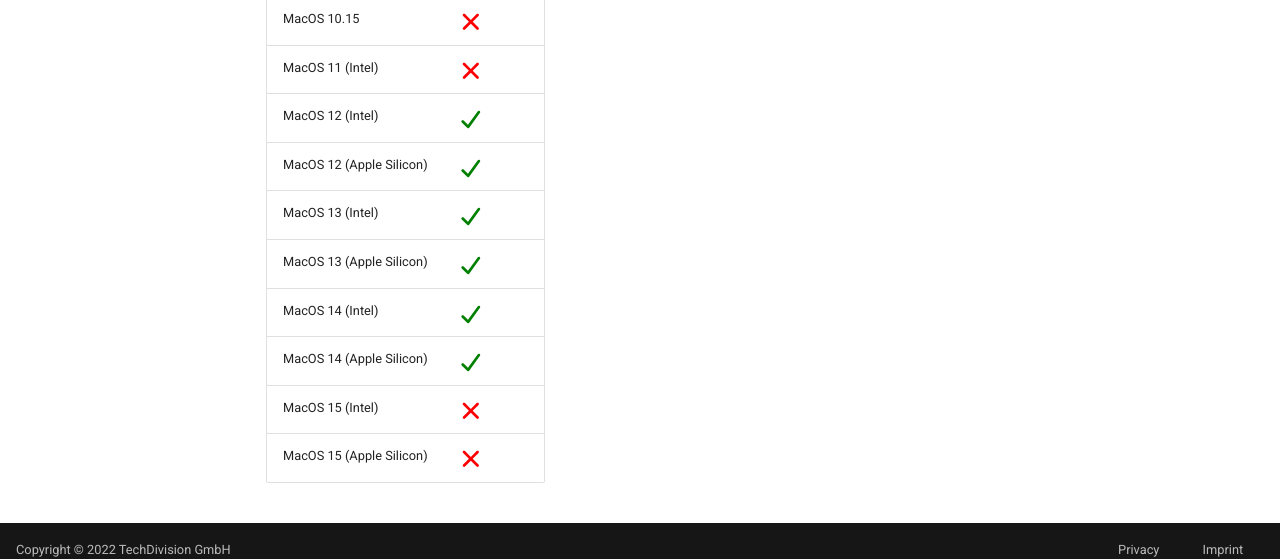
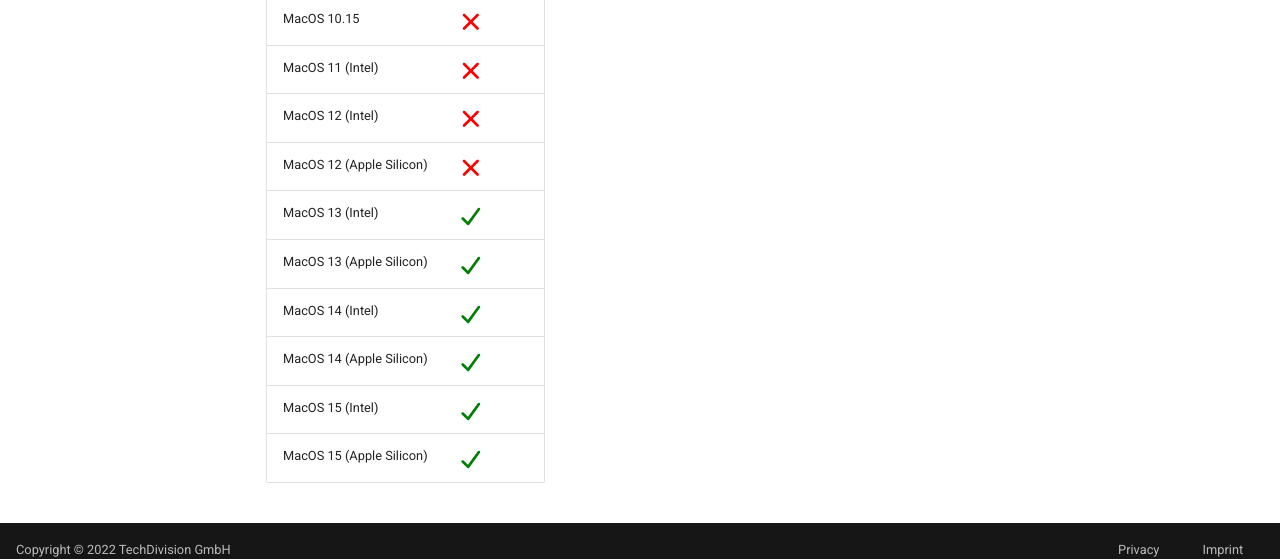
Before and after one commit to valet-sh/docs, an MkDocs documentation site: the page built from docs/getting-started/support-matrix.md, in a window 1280 px wide and 1042 px high. Shown: the part 465-1024 px from the top of the window. Built offline with MkDocs 1.6.1 and Material for MkDocs 9.7.7, drawn with Linux system fonts in a browser that asks for light colours; comment, search, counter and statistics services are not loaded.

Commit message:
Update support-matrix.md

```diff
--- a/docs/getting-started/support-matrix.md
+++ b/docs/getting-started/support-matrix.md
@@ -15,11 +15,11 @@
 | Ubuntu 24.04             | :fontawesome-solid-xmark:{ .cross-mark } |
 | MacOS 10.15              | :fontawesome-solid-xmark:{ .cross-mark } |
 | MacOS 11 (Intel)         | :fontawesome-solid-xmark:{ .cross-mark } |
-| MacOS 12 (Intel)         | :fontawesome-solid-check:{ .check-mark } |
-| MacOS 12 (Apple Silicon) | :fontawesome-solid-check:{ .check-mark } |
+| MacOS 12 (Intel)         | :fontawesome-solid-xmark:{ .cross-mark } |
+| MacOS 12 (Apple Silicon) | :fontawesome-solid-xmark:{ .cross-mark } |
 | MacOS 13 (Intel)         | :fontawesome-solid-check:{ .check-mark } |
 | MacOS 13 (Apple Silicon) | :fontawesome-solid-check:{ .check-mark } |
 | MacOS 14 (Intel)         | :fontawesome-solid-check:{ .check-mark } |
 | MacOS 14 (Apple Silicon) | :fontawesome-solid-check:{ .check-mark } |
-| MacOS 15 (Intel)         | :fontawesome-solid-xmark:{ .cross-mark } |
-| MacOS 15 (Apple Silicon) | :fontawesome-solid-xmark:{ .cross-mark } |
+| MacOS 15 (Intel)         | :fontawesome-solid-check:{ .check-mark } |
+| MacOS 15 (Apple Silicon) | :fontawesome-solid-check:{ .check-mark } |
```
